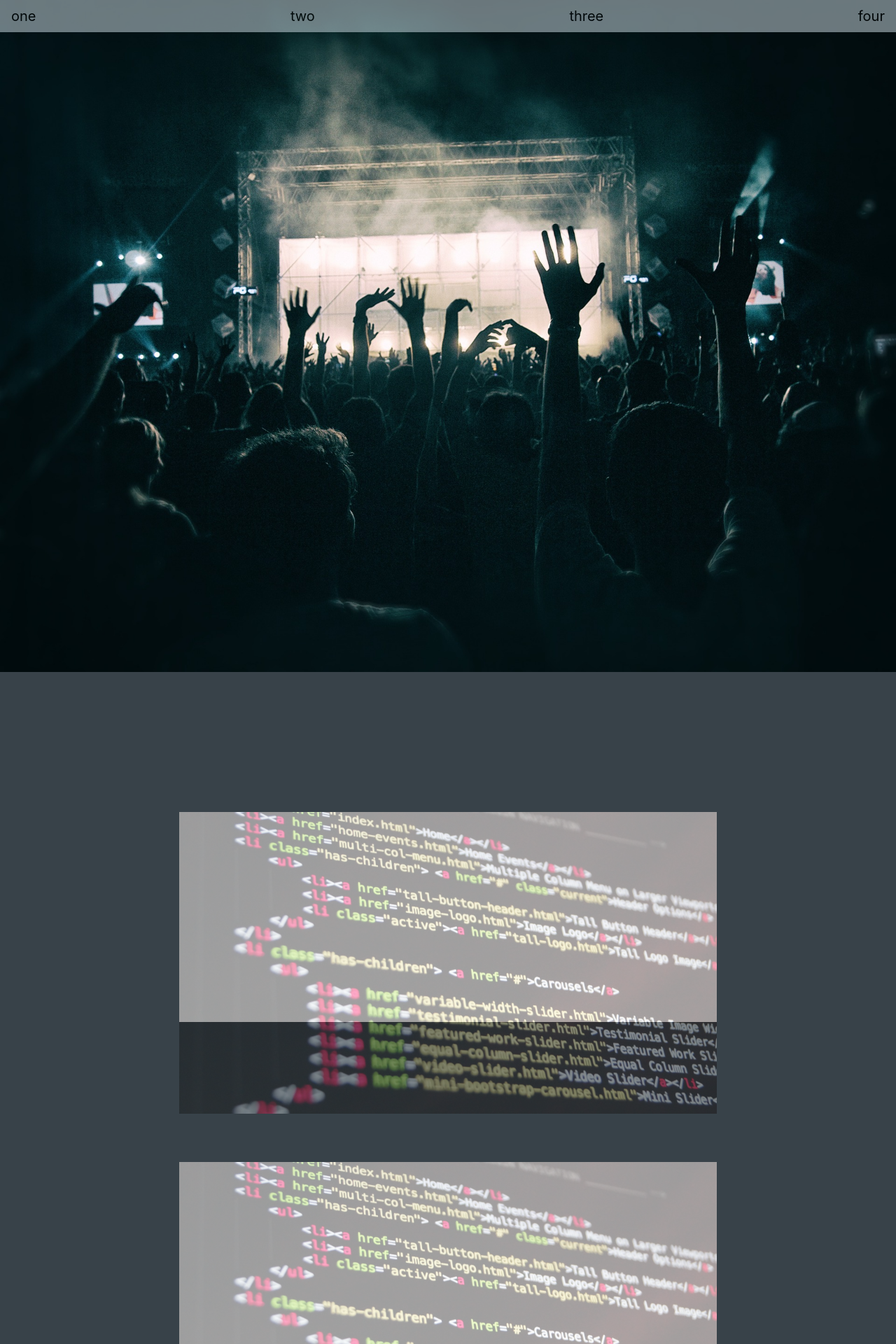
After one commit to dahae0320/GNU_FestivalPage, a Django app: page / in a window 1280 px wide. The commit adds this page. Shown: the top 1920 px of the page at 70% size. Run offline with Django 3.2, Linux system fonts and the light colour scheme; some libraries are stand-ins or nearby versions.

Commit message:
first commit

```diff
--- a/festival/static/festival/base.css
+++ b/festival/static/festival/base.css
@@ -1,6 +1,23 @@
 *{box-sizing: border-box;}
 
-.container {
+.container1 {
     display: flex;
     flex-wrap: wrap;
 }
+.navbar {
+    width: 100%;
+    background-color: #D4E4EC;
+    opacity: 0.5;
+    position: fixed;
+    overflow: hidden;
+}
+.navbar a {
+    text-decoration: none;
+    font-size: 20px;
+    color: rgb(0, 0, 0);
+    float: left;
+}
+.footer {
+    background-color: rgb(158, 143, 143);
+    width:100%;
+}
--- /dev/null
+++ b/festival/static/festival/index.css
@@ -0,0 +1,16 @@
+.backbox {
+    background-color: rgb(56, 66, 73);
+    width: 100%;
+}
+.box {
+    background-color:white;
+    height: 300px;
+    max-width: 60%;
+    margin: auto;
+    margin-top: 200px;
+    margin-bottom: 150px;
+}
+.box_image {
+    max-width:100%;
+    opacity: 0.4;
+}
--- a/festival/templates/base.html
+++ b/festival/templates/base.html
@@ -12,6 +12,7 @@
 
     <!-- base.css 링크 -->
     <link rel="stylesheet" type="text/css" href="{% static 'festival/base.css' %}">
+    <link rel="stylesheet" type="text/css" href="{% static 'festival/index.css' %}">
     {% block head %}
     {% endblock %}
 </head>
@@ -19,9 +20,19 @@
 
 
 <body>
-    <div class="container">
+    <div class="container1">
+        <div class="navbar">
+            <a href="#">one</a>
+            <a href="#">two</a>
+            <a href="#">three</a>
+            <a href="#">four</a>
+        </div>
         {% block content %}
         {% endblock %}
+        <div class="footer">
+            <h5>경상대학교 대동제</h5>
+            <h6>made by 경상대 멋쟁이사자처럼</h6>
+        </div>
     </div>
 </body>
 </html>
--- /dev/null
+++ b/festival/templates/index.html
@@ -0,0 +1,15 @@
+{% extends 'base.html' %}
+{% load static %}
+{% block head %}
+<title>타이틀</title>
+{% endblock %}
+
+
+{% block content %}
+<img src="{% static 'festival/003.jpg' %}" alt="festa" style="width: 100%">
+<div class="backbox">
+    <div class="box"><img class="box_image" src="{% static 'festival/004.jpg' %}" alt="program"></div>
+    <div class="box"><img class="box_image" src="{% static 'festival/004.jpg' %}" alt="program"></div>
+    <div class="box"><img class="box_image" src="{% static 'festival/004.jpg' %}" alt="program"></div>
+</div>
+{% endblock %}
--- a/festival/urls.py
+++ b/festival/urls.py
@@ -2,4 +2,5 @@ from django.urls import path
 from . import views
 
 urlpatterns = [
+    path('', views.index, name='index')
 ]
--- a/festival/views.py
+++ b/festival/views.py
@@ -1,3 +1,5 @@
 from django.shortcuts import render
 
 # Create your views here.
+def index(request):
+    return render(request, 'index.html')
--- a/static/festival/base.css
+++ /dev/null
@@ -1,6 +0,0 @@
-*{box-sizing: border-box;}
-
-.container {
-    display: flex;
-    flex-wrap: wrap;
-}
```
Also changed, not shown: festival/templates/example.html (deleted, +0 -9 lines), festival/static/festival/003.jpg (added), festival/static/festival/004.jpg (added).
